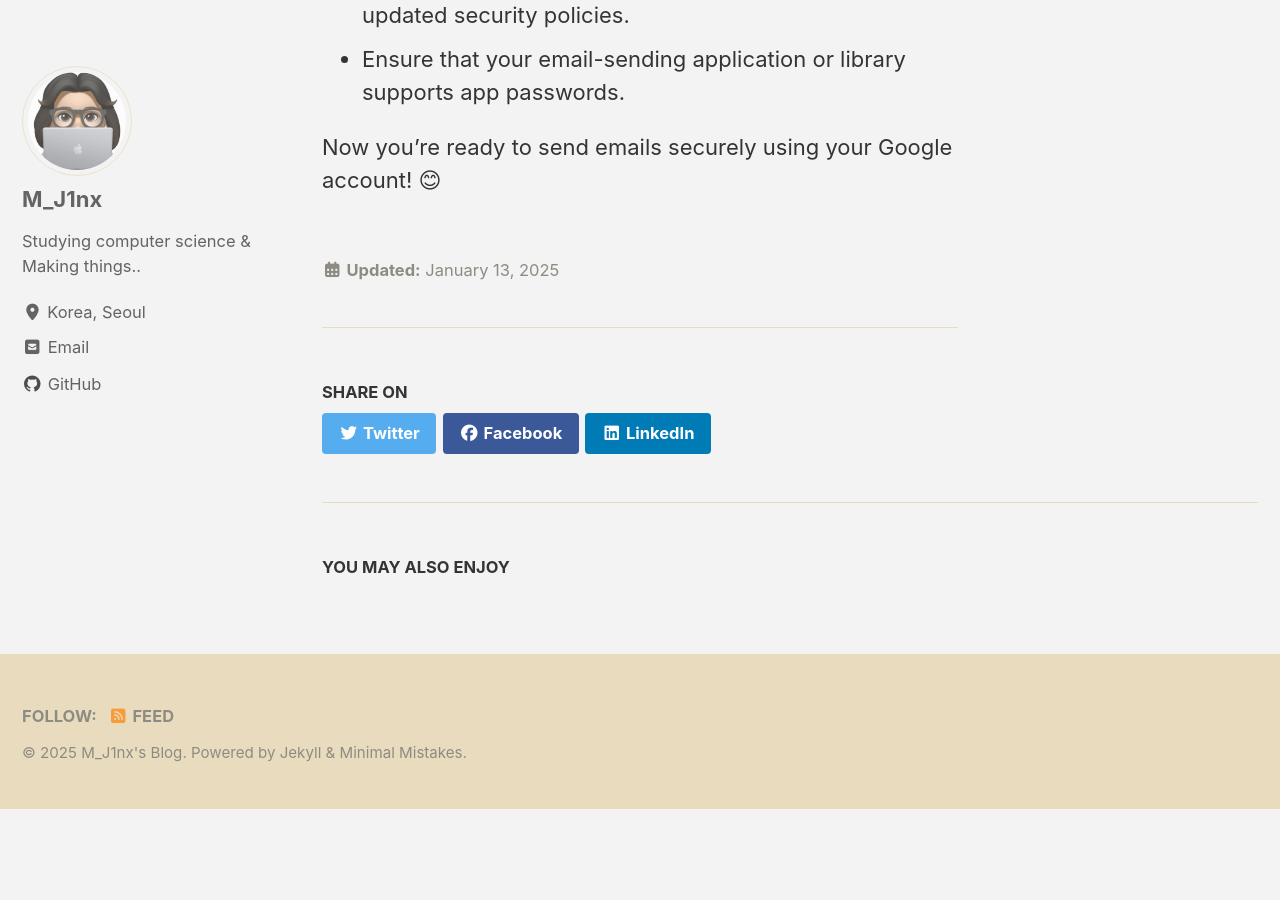
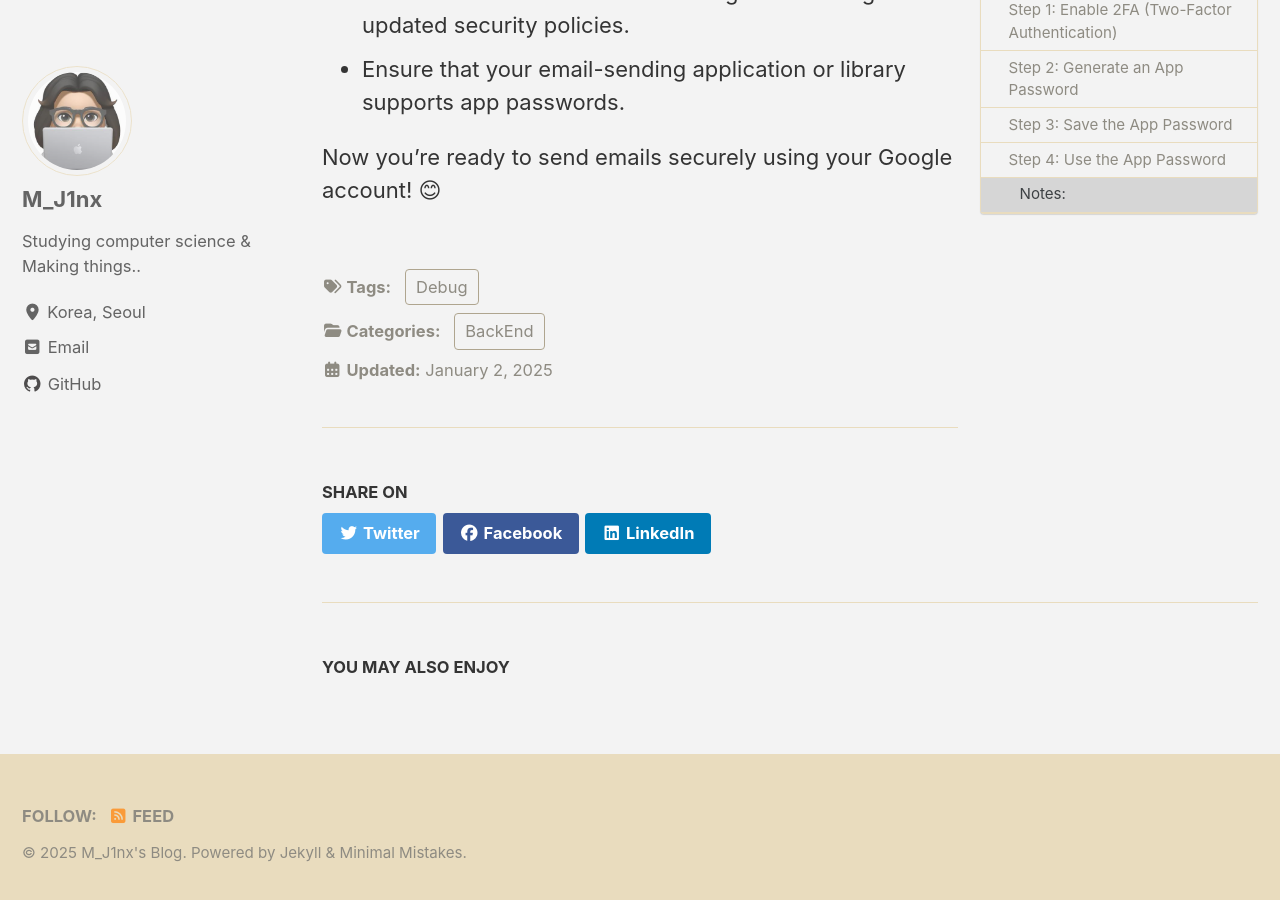
Before and after one commit to M-J1nx/M_J1nx.github.io, a Jekyll site: the page built from _posts/2025-01-02-Gmail 2fa App Password.md, in a window 1280 px wide and 900 px high, scrolled down 1777 px. Built offline with Jekyll 4.4.1, drawn with Linux system fonts in a browser that asks for light colours; cached includes are drawn as plain includes; before the commit the page ends 2586 px from its top, so only the background shows below that; some of the changed text lies outside the part shown.

Commit message:
Update 2025-01-02-Gmail 2fa App Password.md

```diff
--- a/_posts/2025-01-02-Gmail 2fa App Password.md
+++ b/_posts/2025-01-02-Gmail 2fa App Password.md
@@ -2,9 +2,9 @@
 title:  "Gmail 2fa App Password"
 excerpt: "Blocked by 2FA Error when I making program that can send emails."
 categories:
-BackEnd
+- BackEnd
 tags:
-Debug
+- Debug
 
 toc_label: Contents
 toc: true
```
